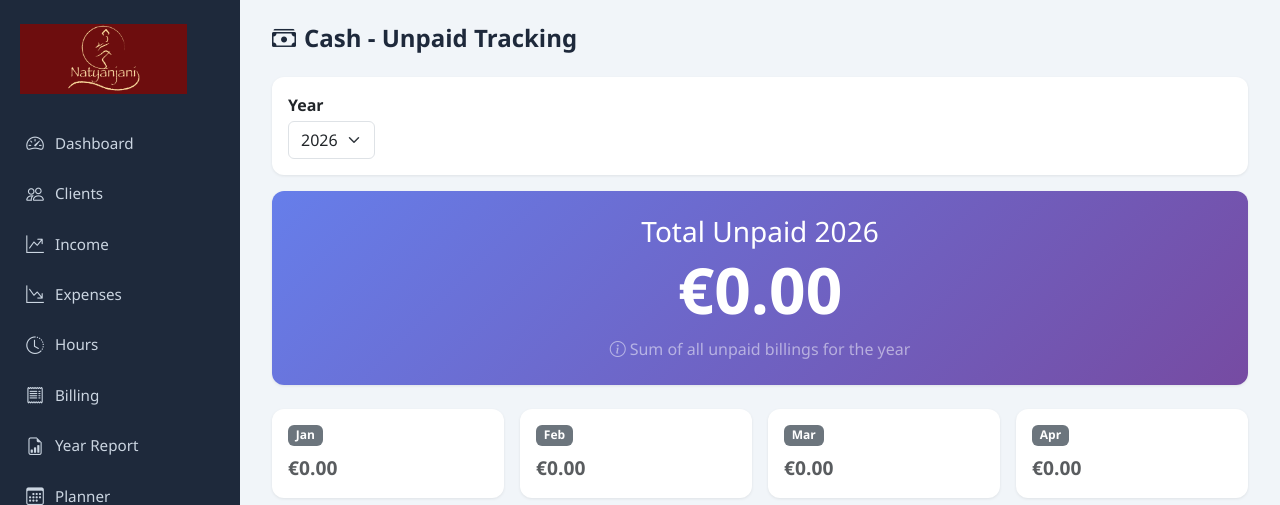
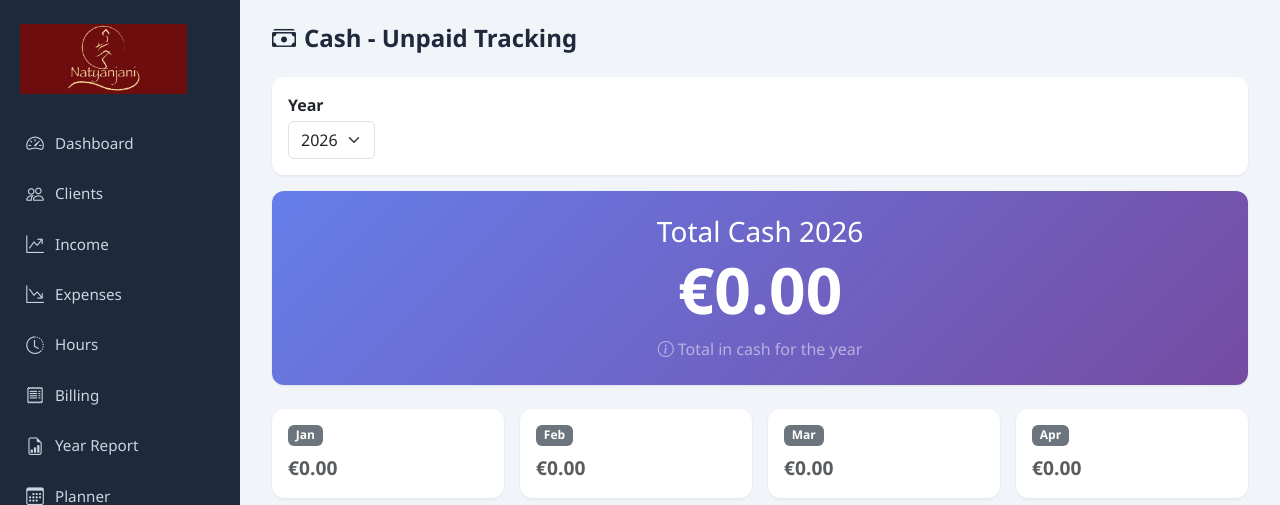
Before and after one commit to nagaraj-public/book_keeper, a Flask app: page /cash in a window 1280 px wide. Shown: the top 505 px of the page. Run offline with Flask 3, Linux system fonts and the light colour scheme; data that the repository does not hold is empty.

Commit message:
Update cash tracking page to reflect total cash instead of unpaid billings

```diff
--- a/templates/cash.html
+++ b/templates/cash.html
@@ -23,10 +23,10 @@
 <!-- Total Accumulated -->
 <div class="card mb-4 text-center" style="background: linear-gradient(135deg, #667eea 0%, #764ba2 100%);">
     <div class="card-body py-4">
-        <h3 class="text-white mb-1">Total Unpaid {{ year }}</h3>
+        <h3 class="text-white mb-1">Total Cash {{ year }}</h3>
         <h1 class="display-3 fw-bold text-white mb-0">&euro;{{ "%.2f"|format(grand_total) }}</h1>
         <p class="text-white-50 mb-0 mt-2">
-            <i class="bi bi-info-circle me-1"></i>Sum of all unpaid billings for the year
+            <i class="bi bi-info-circle me-1"></i>Total in cash for the year
         </p>
     </div>
 </div>
```
